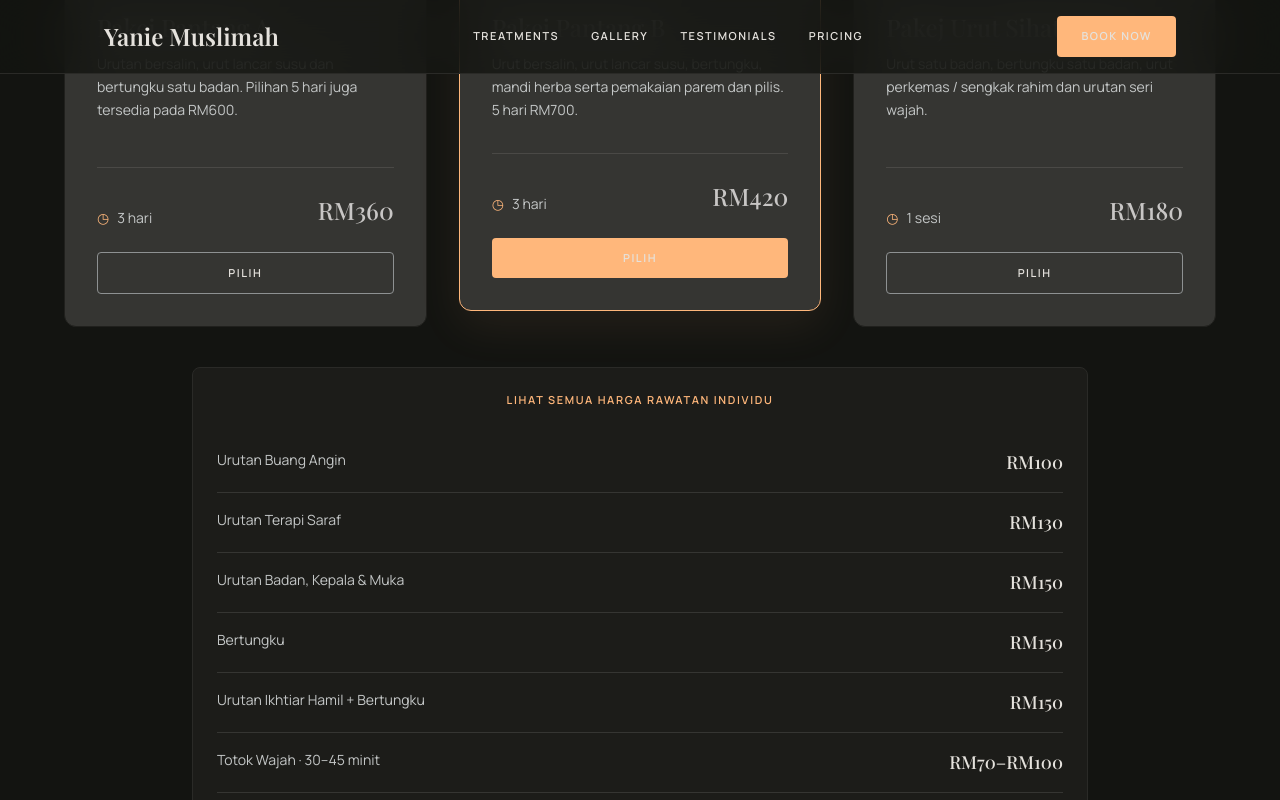
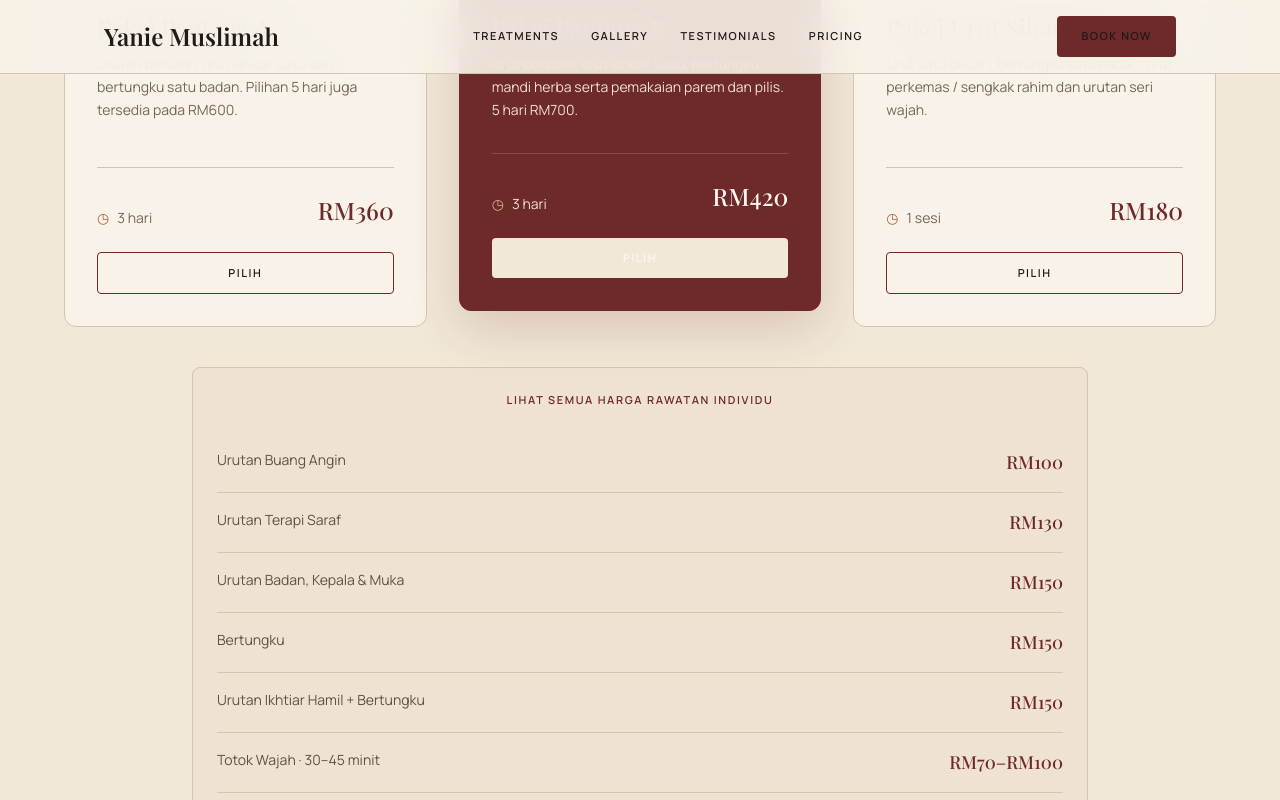
Before and after one commit to nuzas96/yanie-muslimah, a Next.js app: page / in a window 1280 px wide. Both pictures are taken after a click on the heading "LIHAT SEMUA HARGA RAWATAN INDIVIDU". Shown: the part 963-1763 px from the top of the page. Built offline with nearby package versions, Linux system fonts and the light colour scheme; a web font is replaced by a local one.

Commit message:
Recolor landing page with parchment and oxblood art direction

```diff
--- a/components/landing-page.tsx
+++ b/components/landing-page.tsx
@@ -50,24 +50,18 @@ const prices = [
   ["Mandi Aura Bunga / Limau", "RM100–RM150"],
 ];
 
-const testimonials = [
+const feedbackSlots = [
   {
-    stars: 5,
-    quote: "Servis sangat selesa dan penerangan jelas. Kak Yanie layan dengan baik dan suasana rawatan terasa tenang.",
-    name: "Pelanggan Yanie",
-    role: "Feedback pelanggan",
+    label: "Feedback 01",
+    text: "Ruang ini disediakan untuk screenshot atau petikan feedback WhatsApp pelanggan sebenar.",
   },
   {
-    stars: 5,
-    quote: "Tempahan melalui WhatsApp mudah dan terus dengan Kak Yanie. Senang nak pilih rawatan dan tanya slot yang sesuai.",
-    name: "Pelanggan Yanie",
-    role: "Feedback pelanggan",
+    label: "Feedback 02",
+    text: "Maklum balas sebenar boleh dimasukkan di sini selepas nombor telefon atau maklumat peribadi pelanggan disamarkan.",
   },
   {
-    stars: 5,
-    quote: "Pilihan pakej jelas dan harga diterangkan dari awal. Sesuai untuk yang mahu rawatan tradisional dalam suasana privasi.",
-    name: "Pelanggan Yanie",
-    role: "Feedback pelanggan",
+    label: "Feedback 03",
+    text: "Layout kekal kemas apabila gambar feedback pelanggan sebenar dimasukkan kemudian.",
   },
 ];
 
@@ -75,18 +69,18 @@ export default function LandingPage() {
   const [menuOpen, setMenuOpen] = useState(false);
 
   return (
-    <div className="min-h-screen overflow-x-hidden bg-[#131411] text-[#e5e2dd] selection:bg-[#ffb77b] selection:text-[#4d2700]">
-      <nav className="fixed inset-x-0 top-0 z-50 border-b border-[#2a2a27] bg-[#131411]/80 backdrop-blur-xl">
+    <div className="min-h-screen overflow-x-hidden bg-[#F1E8D8] text-[#201B18] selection:bg-[#6E292B] selection:text-[#FFF8F1]">
+      <nav className="fixed inset-x-0 top-0 z-50 border-b border-[#D4C5B1] bg-[#F8F2E8]/90 backdrop-blur-xl">
         <div className="mx-auto flex max-w-[1200px] items-center justify-between px-5 py-4 md:px-16">
-          <a href="#top" className="serif text-[24px] font-semibold text-[#c8c6c5]">Yanie Muslimah</a>
+          <a href="#top" className="serif text-[24px] font-semibold text-[#6E292B]">Yanie Muslimah</a>
           <div className="hidden items-center gap-8 text-[11px] font-semibold uppercase tracking-[0.14em] md:flex">
-            <a className="text-[#c4c7c7] transition-colors hover:text-[#ffb77b]" href="#treatments">Treatments</a>
-            <a className="text-[#c4c7c7] transition-colors hover:text-[#ffb77b]" href="#gallery">Gallery</a>
-            <a className="text-[#c4c7c7] transition-colors hover:text-[#ffb77b]" href="#testimonials">Testimonials</a>
-            <a className="text-[#c4c7c7] transition-colors hover:text-[#ffb77b]" href="#pricing">Pricing</a>
+            <a className="text-[#5F5147] transition-colors hover:text-[#6E292B]" href="#treatments">Treatments</a>
+            <a className="text-[#5F5147] transition-colors hover:text-[#6E292B]" href="#gallery">Gallery</a>
+            <a className="text-[#5F5147] transition-colors hover:text-[#6E292B]" href="#testimonials">Testimonials</a>
+            <a className="text-[#5F5147] transition-colors hover:text-[#6E292B]" href="#pricing">Pricing</a>
           </div>
           <a
-            className="hidden rounded bg-[#ffb77b] px-6 py-3 text-[11px] font-semibold uppercase tracking-[0.14em] text-[#4d2700] transition hover:bg-[#ffc69a] md:inline-flex"
+            className="hidden rounded bg-[#6E292B] px-6 py-3 text-[11px] font-semibold uppercase tracking-[0.14em] text-[#FFF8F1] transition hover:bg-[#A7603D] md:inline-flex"
             href={whatsapp("Assalamualaikum Kak Yanie, saya nak tanya slot rawatan.")}
             target="_blank"
             rel="noreferrer"
@@ -98,14 +92,14 @@ export default function LandingPage() {
             aria-label="Buka menu"
             aria-expanded={menuOpen}
             onClick={() => setMenuOpen((value) => !value)}
-            className="grid h-10 w-10 place-items-center rounded border border-[#353532] text-[#e5e2dd] md:hidden"
+            className="grid h-10 w-10 place-items-center rounded border border-[#B79A69] text-[#6E292B] md:hidden"
           >
             <span className="text-xl">☰</span>
           </button>
         </div>
         {menuOpen && (
-          <div className="border-t border-[#2a2a27] bg-[#131411] px-5 py-5 md:hidden">
-            <div className="mx-auto grid max-w-[1200px] gap-4 text-[12px] uppercase tracking-[0.12em]">
+          <div className="border-t border-[#D4C5B1] bg-[#F8F2E8] px-5 py-5 md:hidden">
+            <div className="mx-auto grid max-w-[1200px] gap-4 text-[12px] uppercase tracking-[0.12em] text-[#5F5147]">
               <a href="#treatments" onClick={() => setMenuOpen(false)}>Treatments</a>
               <a href="#gallery" onClick={() => setMenuOpen(false)}>Gallery</a>
               <a href="#testimonials" onClick={() => setMenuOpen(false)}>Testimonials</a>
@@ -116,25 +110,26 @@ export default function LandingPage() {
       </nav>
 
       <main id="top">
-        <header className="relative flex min-h-[90vh] items-center justify-center px-5 pb-16 pt-24 md:px-16">
+        <header className="relative flex min-h-[90vh] items-center justify-center overflow-hidden px-5 pb-16 pt-24 md:px-16">
           <div
-            className="absolute inset-0 bg-cover bg-center"
+            className="absolute inset-0 scale-[1.02] bg-cover bg-center"
             style={{ backgroundImage: `url('${heroImage}')` }}
             aria-hidden="true"
           >
-            <div className="absolute inset-0 bg-[#131411]/80 backdrop-blur-[2px]" />
+            <div className="absolute inset-0 bg-[#F1E8D8]/76 backdrop-blur-[2px]" />
+            <div className="absolute inset-x-0 bottom-0 h-40 bg-gradient-to-t from-[#F1E8D8] to-transparent" />
           </div>
           <div className="relative z-10 mx-auto mt-12 max-w-[1200px] space-y-8 text-center md:mt-24">
-            <p className="text-[11px] font-semibold uppercase tracking-[0.16em] text-[#ffb77b]">Tradisi Bidan Melayu · Sitiawan Manjung</p>
-            <h1 className="serif mx-auto max-w-4xl text-[42px] font-bold leading-[1.1] tracking-[-0.02em] text-[#c8c6c5] md:text-[64px] lg:text-[72px]">
+            <p className="text-[11px] font-semibold uppercase tracking-[0.16em] text-[#A7603D]">Tradisi Bidan Melayu · Sitiawan Manjung</p>
+            <h1 className="serif mx-auto max-w-4xl text-[42px] font-bold leading-[1.1] tracking-[-0.02em] text-[#201B18] md:text-[64px] lg:text-[72px]">
               Ketenangan Tradisional untuk Jiwa Moden
             </h1>
-            <p className="mx-auto max-w-2xl text-[16px] leading-[1.75] text-[#e5e2dd] md:text-[18px]">
+            <p className="mx-auto max-w-2xl text-[16px] leading-[1.75] text-[#5F5147] md:text-[18px]">
               Urutan tradisional, bertungku, rawatan wanita dan pakej pantang dalam suasana yang lebih privasi, tenang dan personal bersama Kak Yanie.
             </p>
             <div className="pt-8">
               <a
-                className="inline-flex rounded bg-[#ffb77b] px-8 py-4 text-[11px] font-semibold uppercase tracking-[0.15em] text-[#4d2700] shadow-[0_12px_35px_rgba(255,183,123,0.15)] transition duration-300 hover:-translate-y-1 hover:bg-[#ffc69a]"
+                className="inline-flex rounded bg-[#6E292B] px-8 py-4 text-[11px] font-semibold uppercase tracking-[0.15em] text-[#FFF8F1] shadow-[0_12px_35px_rgba(110,41,43,0.18)] transition duration-300 hover:-translate-y-1 hover:bg-[#A7603D]"
                 href={whatsapp("Assalamualaikum Kak Yanie, saya nak tanya slot rawatan.")}
                 target="_blank"
                 rel="noreferrer"
@@ -145,34 +140,34 @@ export default function LandingPage() {
           </div>
         </header>
 
-        <section className="bg-[#131411] px-5 py-24 md:px-16" id="pricing">
+        <section className="bg-[#F1E8D8] px-5 py-24 md:px-16" id="pricing">
           <div className="mx-auto max-w-[1200px]">
             <div className="mb-16 space-y-4 text-center">
-              <span className="text-[11px] font-semibold uppercase tracking-[0.15em] text-[#ffb77b]">Perkhidmatan Kami</span>
-              <h2 className="serif text-[32px] font-semibold leading-[1.2] text-[#c8c6c5]">Pakej Rawatan</h2>
+              <span className="text-[11px] font-semibold uppercase tracking-[0.15em] text-[#A7603D]">Perkhidmatan Kami</span>
+              <h2 className="serif text-[32px] font-semibold leading-[1.2] text-[#201B18]">Pakej Rawatan</h2>
             </div>
             <div className="grid grid-cols-1 gap-8 md:grid-cols-3">
-              {packages.map((pkg, index) => (
+              {packages.map((pkg) => (
                 <article
                   key={pkg.title}
-                  className={`relative flex h-full flex-col overflow-hidden rounded-xl border bg-[#353532] p-8 transition duration-300 ${pkg.popular ? "border-[#ffb77b] shadow-[0_15px_45px_rgba(255,183,123,0.08)] md:-translate-y-4" : "border-[#20201d] hover:border-[#5a5a55]"}`}
+                  className={`relative flex h-full flex-col overflow-hidden rounded-xl border p-8 transition duration-300 ${pkg.popular ? "border-[#6E292B] bg-[#6E292B] text-[#FFF8F1] shadow-[0_18px_50px_rgba(110,41,43,0.18)] md:-translate-y-4" : "border-[#D4C5B1] bg-[#F8F2E8] hover:-translate-y-1 hover:border-[#B79A69] hover:shadow-[0_16px_38px_rgba(76,55,42,0.08)]"}`}
                 >
                   {pkg.popular ? (
-                    <div className="absolute right-0 top-0 rounded-bl-lg bg-[#ffb77b] px-4 py-1 text-[10px] font-semibold uppercase tracking-[0.15em] text-[#4d2700]">Popular</div>
+                    <div className="absolute right-0 top-0 rounded-bl-lg bg-[#B79A69] px-4 py-1 text-[10px] font-semibold uppercase tracking-[0.15em] text-[#34231D]">Popular</div>
                   ) : (
-                    <div className="absolute left-0 top-0 h-1 w-full bg-[#c8c6c5]/10" />
+                    <div className="absolute left-0 top-0 h-1 w-full bg-[#A7603D]/45" />
                   )}
                   <div className={pkg.popular ? "mb-8 mt-4" : "mb-8"}>
-                    <h3 className="serif mb-2 text-[24px] font-medium leading-[1.3] text-[#c8c6c5]">{pkg.title}</h3>
-                    <p className="text-[14px] leading-[1.65] text-[#c4c7c7]">{pkg.description}</p>
+                    <h3 className={`serif mb-2 text-[24px] font-medium leading-[1.3] ${pkg.popular ? "text-[#FFF8F1]" : "text-[#201B18]"}`}>{pkg.title}</h3>
+                    <p className={`text-[14px] leading-[1.65] ${pkg.popular ? "text-[#F0DED2]" : "text-[#75665B]"}`}>{pkg.description}</p>
                   </div>
                   <div className="mt-auto">
-                    <div className="mb-6 flex items-end justify-between border-t border-[#4a4946] pt-6">
-                      <span className="flex items-center gap-2 text-[14px] text-[#c4c7c7]"><span className="text-[#ffb77b]">◷</span>{pkg.meta}</span>
-                      <span className="serif text-[24px] font-medium text-[#c8c6c5]">{pkg.price}</span>
+                    <div className={`mb-6 flex items-end justify-between border-t pt-6 ${pkg.popular ? "border-[#8E4748]" : "border-[#D4C5B1]"}`}>
+                      <span className={`flex items-center gap-2 text-[14px] ${pkg.popular ? "text-[#F0DED2]" : "text-[#75665B]"}`}><span className={pkg.popular ? "text-[#D4B98A]" : "text-[#A7603D]"}>◷</span>{pkg.meta}</span>
+                      <span className={`serif text-[24px] font-medium ${pkg.popular ? "text-[#FFF8F1]" : "text-[#6E292B]"}`}>{pkg.price}</span>
                     </div>
                     <a
-                      className={`block w-full rounded py-3 text-center text-[11px] font-semibold uppercase tracking-[0.14em] transition ${pkg.popular ? "bg-[#ffb77b] text-[#4d2700] hover:bg-[#ffc69a]" : "border border-[#8e9192] text-[#c8c6c5] hover:bg-[#3a3936]"}`}
+                      className={`block w-full rounded py-3 text-center text-[11px] font-semibold uppercase tracking-[0.14em] transition ${pkg.popular ? "bg-[#F1E8D8] text-[#6E292B] hover:bg-[#FFF8F1]" : "border border-[#6E292B] text-[#6E292B] hover:bg-[#6E292B] hover:text-[#FFF8F1]"}`}
                       href={whatsapp(pkg.message)}
                       target="_blank"
                       rel="noreferrer"
@@ -184,13 +179,13 @@ export default function LandingPage() {
               ))}
             </div>
 
-            <details className="mx-auto mt-10 max-w-4xl rounded-lg border border-[#2a2a27] bg-[#1c1c19] p-6">
-              <summary className="cursor-pointer list-none text-center text-[11px] font-semibold uppercase tracking-[0.15em] text-[#ffb77b]">Lihat semua harga rawatan individu</summary>
-              <div className="mt-6 divide-y divide-[#353532]">
+            <details className="mx-auto mt-10 max-w-4xl rounded-lg border border-[#D4C5B1] bg-[#EFE2D2] p-6">
+              <summary className="cursor-pointer list-none text-center text-[11px] font-semibold uppercase tracking-[0.15em] text-[#6E292B]">Lihat semua harga rawatan individu</summary>
+              <div className="mt-6 divide-y divide-[#D4C5B1]">
                 {prices.map(([name, price]) => (
                   <div key={name} className="flex items-start justify-between gap-6 py-4 text-[14px]">
-                    <span className="text-[#c4c7c7]">{name}</span>
-                    <strong className="serif shrink-0 text-[18px] font-medium text-[#e5e2dd]">{price}</strong>
+                    <span className="text-[#5F5147]">{name}</span>
+                    <strong className="serif shrink-0 text-[18px] font-medium text-[#6E292B]">{price}</strong>
                   </div>
                 ))}
               </div>
@@ -198,46 +193,49 @@ export default function LandingPage() {
           </div>
         </section>
 
-        <section className="bg-[#131411] px-5 py-24 md:px-16" id="gallery">
+        <section className="bg-[#E8D9C7] px-5 py-24 md:px-16" id="gallery">
           <div className="mx-auto max-w-[1200px]">
             <div className="mb-16 space-y-4 text-center">
-              <span className="text-[11px] font-semibold uppercase tracking-[0.15em] text-[#ffb77b]">Galeri</span>
-              <h2 className="serif text-[32px] font-semibold text-[#c8c6c5]">Pengalaman Yanie Muslimah</h2>
+              <span className="text-[11px] font-semibold uppercase tracking-[0.15em] text-[#A7603D]">Galeri</span>
+              <h2 className="serif text-[32px] font-semibold text-[#201B18]">Pengalaman Yanie Muslimah</h2>
             </div>
             <div className="grid auto-rows-[250px] grid-cols-1 gap-4 md:auto-rows-[300px] md:grid-cols-3 md:gap-6">
-              <figure className="group relative overflow-hidden rounded-xl border border-[#353532] md:col-span-2 md:row-span-2">
-                <img src={gallery[0]} alt="Ruang rawatan tradisional" className="h-full w-full object-cover opacity-90 transition duration-700 group-hover:scale-105" />
-                <figcaption className="absolute inset-0 flex items-end bg-gradient-to-t from-[#0e0e0c]/90 to-transparent p-8 opacity-0 transition duration-300 group-hover:opacity-100">
-                  <span className="serif text-[24px] text-[#e5e2dd]">Ruang Rawatan Eksklusif</span>
+              <figure className="group relative overflow-hidden rounded-xl border border-[#C7B69F] md:col-span-2 md:row-span-2">
+                <img src={gallery[0]} alt="Ruang rawatan tradisional" className="h-full w-full object-cover transition duration-700 group-hover:scale-105" />
+                <figcaption className="absolute inset-0 flex items-end bg-gradient-to-t from-[#201B18]/82 via-[#201B18]/10 to-transparent p-8 opacity-0 transition duration-300 group-hover:opacity-100">
+                  <span className="serif text-[24px] text-[#FFF8F1]">Ruang Rawatan Eksklusif</span>
                 </figcaption>
               </figure>
-              <figure className="group relative overflow-hidden rounded-xl border border-[#353532]">
-                <img src={gallery[1]} alt="Persediaan rawatan" className="h-full w-full object-cover opacity-90 transition duration-700 group-hover:scale-105" />
+              <figure className="group relative overflow-hidden rounded-xl border border-[#C7B69F]">
+                <img src={gallery[1]} alt="Persediaan rawatan" className="h-full w-full object-cover transition duration-700 group-hover:scale-105" />
               </figure>
-              <figure className="group relative overflow-hidden rounded-xl border border-[#353532]">
-                <img src={gallery[2]} alt="Perincian suasana rawatan" className="h-full w-full object-cover opacity-90 transition duration-700 group-hover:scale-105" />
+              <figure className="group relative overflow-hidden rounded-xl border border-[#C7B69F]">
+                <img src={gallery[2]} alt="Perincian suasana rawatan" className="h-full w-full object-cover transition duration-700 group-hover:scale-105" />
               </figure>
-              <figure className="group relative overflow-hidden rounded-xl border border-[#353532] md:col-span-3">
-                <img src={gallery[3]} alt="Sesi urutan tradisional" className="h-full w-full object-cover object-center opacity-90 transition duration-700 group-hover:scale-105" />
+              <figure className="group relative overflow-hidden rounded-xl border border-[#C7B69F] md:col-span-3">
+                <img src={gallery[3]} alt="Sesi urutan tradisional" className="h-full w-full object-cover object-center transition duration-700 group-hover:scale-105" />
               </figure>
             </div>
           </div>
         </section>
 
-        <section className="bg-[#131411] px-5 py-24 md:px-16" id="testimonials">
+        <section className="bg-[#F1E8D8] px-5 py-24 md:px-16" id="testimonials">
           <div className="mx-auto max-w-[1200px]">
             <div className="mb-14 space-y-3">
-              <span className="text-[11px] font-semibold uppercase tracking-[0.15em] text-[#ffb77b]">Testimoni</span>
-              <h2 className="serif text-[32px] font-semibold text-[#c8c6c5]">Apa Kata Pelanggan Kami</h2>
+              <span className="text-[11px] font-semibold uppercase tracking-[0.15em] text-[#A7603D]">Testimoni</span>
+              <h2 className="serif text-[32px] font-semibold text-[#201B18]">Feedback Pelanggan</h2>
             </div>
             <div className="grid gap-6 md:grid-cols-3">
-              {testimonials.map((item, index) => (
-                <article key={index} className="flex min-h-[260px] flex-col rounded-lg bg-[#353532] p-7">
-                  <div className="mb-5 tracking-[0.16em] text-[#ffb77b]">{"★".repeat(item.stars)}</div>
-                  <p className="text-[14px] italic leading-[1.75] text-[#e5e2dd]">“{item.quote}”</p>
-                  <div className="mt-auto border-t border-[#454541] pt-5">
-                    <strong className="serif block text-[18px] font-medium">{item.name}</strong>
-                    <span className="mt-1 block text-[10px] uppercase tracking-[0.14em] text-[#b6b5b0]">{item.role}</span>
+              {feedbackSlots.map((item, index) => (
+                <article key={item.label} className="flex min-h-[260px] flex-col rounded-lg border border-[#D4C5B1] bg-[#F8F2E8] p-7 shadow-[0_14px_35px_rgba(76,55,42,0.05)]">
+                  <div className="mb-5 flex items-center justify-between">
+                    <span className="text-[10px] font-semibold uppercase tracking-[0.16em] text-[#A7603D]">{item.label}</span>
+                    <span className="serif text-[42px] leading-none text-[#B79A69]">“</span>
+                  </div>
+                  <p className="text-[14px] leading-[1.75] text-[#5F5147]">{item.text}</p>
+                  <div className="mt-auto border-t border-[#D4C5B1] pt-5">
+                    <strong className="serif block text-[18px] font-medium text-[#6E292B]">Pelanggan sebenar</strong>
+                    <span className="mt-1 block text-[10px] uppercase tracking-[0.14em] text-[#75665B]">Ganti dengan feedback WhatsApp</span>
                   </div>
                 </article>
               ))}
@@ -247,17 +245,17 @@ export default function LandingPage() {
 
         <section className="relative overflow-hidden px-5 py-24 text-center md:px-16" id="booking">
           <div className="absolute inset-0 bg-cover bg-center" style={{ backgroundImage: `url('${heroImage}')` }} aria-hidden="true">
-            <div className="absolute inset-0 bg-[#131411]/88" />
+            <div className="absolute inset-0 bg-[#6E292B]/88" />
           </div>
           <div className="relative z-10 mx-auto max-w-[900px]">
-            <span className="text-[11px] font-semibold uppercase tracking-[0.15em] text-[#ffb77b]">Temujanji Sekarang</span>
-            <h2 className="serif mt-5 text-[36px] font-semibold leading-tight text-[#c8c6c5] md:text-[48px]">Mulakan Perjalanan Kesejahteraan Anda</h2>
-            <p className="mx-auto mt-5 max-w-2xl text-[15px] leading-[1.7] text-[#e5e2dd]">Langkah pertama cuma satu mesej. Tanya slot, pilih rawatan dan terus berbincang dengan Kak Yanie melalui WhatsApp.</p>
+            <span className="text-[11px] font-semibold uppercase tracking-[0.15em] text-[#D9BF8D]">Temujanji Sekarang</span>
+            <h2 className="serif mt-5 text-[36px] font-semibold leading-tight text-[#FFF8F1] md:text-[48px]">Mulakan Perjalanan Kesejahteraan Anda</h2>
+            <p className="mx-auto mt-5 max-w-2xl text-[15px] leading-[1.7] text-[#F0DED2]">Langkah pertama cuma satu mesej. Tanya slot, pilih rawatan dan terus berbincang dengan Kak Yanie melalui WhatsApp.</p>
             <a
               href={whatsapp("Assalamualaikum Kak Yanie, saya nak buat tempahan rawatan.")}
               target="_blank"
               rel="noreferrer"
-              className="mt-9 inline-flex rounded bg-[#ffb77b] px-8 py-4 text-[11px] font-semibold uppercase tracking-[0.15em] text-[#4d2700] transition hover:bg-[#ffc69a]"
+              className="mt-9 inline-flex rounded bg-[#F1E8D8] px-8 py-4 text-[11px] font-semibold uppercase tracking-[0.15em] text-[#6E292B] transition hover:bg-[#FFF8F1]"
             >
               Tempah Temujanji
             </a>
@@ -265,30 +263,30 @@ export default function LandingPage() {
         </section>
       </main>
 
-      <footer className="border-t border-[#20201d] bg-[#0e0e0c] px-5 py-12 md:px-16">
+      <footer className="border-t border-[#3B302A] bg-[#201B18] px-5 py-12 text-[#F1E8D8] md:px-16">
         <div className="mx-auto grid max-w-[1200px] gap-10 md:grid-cols-[1.6fr_0.7fr_0.7fr]">
           <div>
-            <div className="serif text-[24px] font-semibold text-[#ffb77b]">Yanie Muslimah</div>
-            <p className="mt-4 max-w-sm text-[13px] leading-[1.7] text-[#c4c7c7]">Urut & confinement berasaskan tradisi bidan Melayu untuk wanita di Sitiawan, Manjung. Cas pengangkutan pakej pantang mengikut jarak.</p>
+            <div className="serif text-[24px] font-semibold text-[#D9BF8D]">Yanie Muslimah</div>
+            <p className="mt-4 max-w-sm text-[13px] leading-[1.7] text-[#D8C9BA]">Urut & confinement berasaskan tradisi bidan Melayu untuk wanita di Sitiawan, Manjung. Cas pengangkutan pakej pantang mengikut jarak.</p>
           </div>
           <div>
-            <h3 className="text-[10px] font-semibold uppercase tracking-[0.15em] text-[#ffb77b]">Terokai</h3>
-            <div className="mt-4 grid gap-3 text-[12px] text-[#c4c7c7]">
-              <a href="#pricing">Treatments</a>
-              <a href="#gallery">Gallery</a>
-              <a href="#pricing">Pricing</a>
+            <h3 className="text-[10px] font-semibold uppercase tracking-[0.15em] text-[#B79A69]">Terokai</h3>
+            <div className="mt-4 grid gap-3 text-[12px] text-[#D8C9BA]">
+              <a className="transition hover:text-[#FFF8F1]" href="#pricing">Treatments</a>
+              <a className="transition hover:text-[#FFF8F1]" href="#gallery">Gallery</a>
+              <a className="transition hover:text-[#FFF8F1]" href="#pricing">Pricing</a>
             </div>
           </div>
           <div>
-            <h3 className="text-[10px] font-semibold uppercase tracking-[0.15em] text-[#ffb77b]">Hubungi</h3>
-            <div className="mt-4 grid gap-3 text-[12px] text-[#c4c7c7]">
-              <a href="tel:+601160860986">011-60860986</a>
+            <h3 className="text-[10px] font-semibold uppercase tracking-[0.15em] text-[#B79A69]">Hubungi</h3>
+            <div className="mt-4 grid gap-3 text-[12px] text-[#D8C9BA]">
+              <a className="transition hover:text-[#FFF8F1]" href="tel:+601160860986">011-60860986</a>
               <span>Sitiawan · Manjung</span>
-              <a href={WA} target="_blank" rel="noreferrer">WhatsApp</a>
+              <a className="transition hover:text-[#FFF8F1]" href={WA} target="_blank" rel="noreferrer">WhatsApp</a>
             </div>
           </div>
         </div>
-        <div className="mx-auto mt-10 flex max-w-[1200px] flex-col gap-3 border-t border-[#20201d] pt-6 text-[10px] text-[#8e9192] md:flex-row md:items-center md:justify-between">
+        <div className="mx-auto mt-10 flex max-w-[1200px] flex-col gap-3 border-t border-[#3B302A] pt-6 text-[10px] text-[#A99A8C] md:flex-row md:items-center md:justify-between">
           <span>© 2026 Yanie Muslimah. All rights reserved.</span>
           <span>Rawatan tradisional / wellness, bukan pengganti nasihat perubatan profesional.</span>
         </div>
@@ -298,7 +296,7 @@ export default function LandingPage() {
         href={whatsapp("Assalamualaikum Kak Yanie, saya nak tanya slot rawatan.")}
         target="_blank"
         rel="noreferrer"
-        className="fixed bottom-4 left-4 right-4 z-50 rounded bg-[#ffb77b] px-5 py-4 text-center text-[11px] font-semibold uppercase tracking-[0.14em] text-[#4d2700] shadow-xl md:hidden"
+        className="fixed bottom-4 left-4 right-4 z-50 rounded bg-[#6E292B] px-5 py-4 text-center text-[11px] font-semibold uppercase tracking-[0.14em] text-[#FFF8F1] shadow-[0_14px_35px_rgba(110,41,43,0.28)] md:hidden"
       >
         WhatsApp Kak Yanie
       </a>
```
